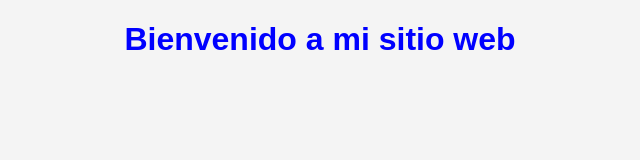
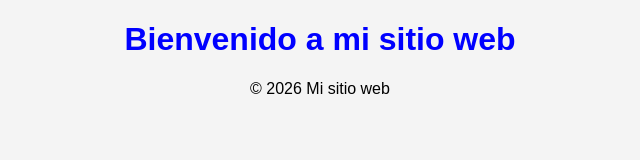
Before and after one commit to 73145150-sys/proyecto03, a plain HTML site: page index.html in a window 1280 px wide. Shown: the whole page, without its empty margins (320-960 px from the left). Drawn offline with Linux system fonts and the light colour scheme.

Commit message:
Agrega footer

```diff
--- a/index.html
+++ b/index.html
@@ -10,6 +10,9 @@
 <body>
 
     <h1>Bienvenido a mi sitio web</h1>
+    <footer>
+        <p>© 2026 Mi sitio web</p>
+    </footer>
     <script src="script.js"></script>
 </body>
 
```
